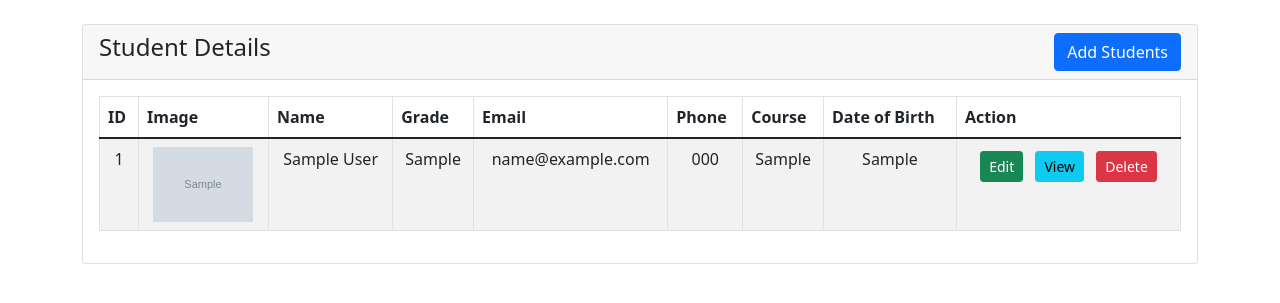
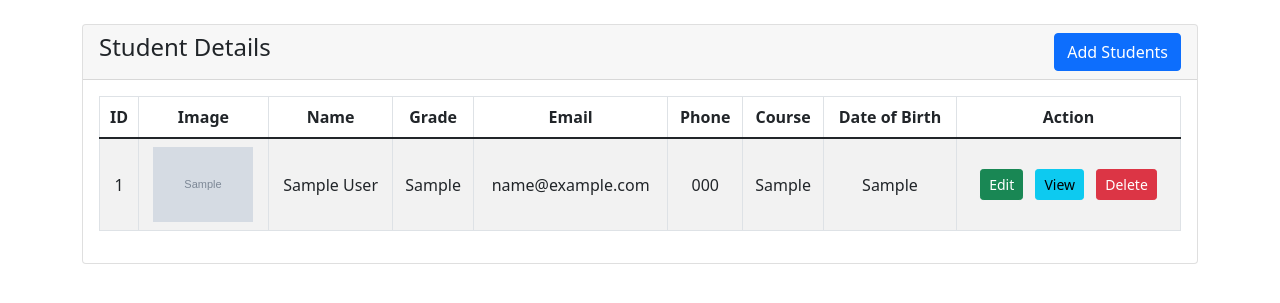
Before and after one commit to BoboTheSlobo/students-table, a PHP site: page / in a window 1280 px wide. Shown: the top 303 px of the page. Run offline with PHP 8.4, Linux system fonts and the light colour scheme; tables that the repository leaves empty or names only in its code hold one stand-in row (values such as "Sample post"); grey boxes marked "Sample" are stand-in pictures.

Commit message:
Changing the photo and aligning the td text

```diff
--- a/index.php
+++ b/index.php
@@ -32,7 +32,7 @@
 
                         <table class="table table-bordered table-striped">
                             <thead>
-                                <tr>
+                                <tr class="text-center">
                                     <th>ID</th>
                                     <th>Image</th>
                                     <th>Name</th>
@@ -57,7 +57,7 @@
                                             <tr>
                                                 <td class="text-center"><?= $student['id']; ?></td>
                                                 <td class="text-center"><img src="<?= $student['image']; ?>" alt="student image"  style="max-width: 100px; max-height: 100px;"></td>
-                                                <td class="text-center"><?= $student['name']; ?></td>
+                                                <td class="text-center "><?= $student['name']; ?></td>
                                                 <td class="text-center"><?= $student['grade']; ?></td>
                                                 <td class="text-center"><?= $student['email']; ?></td>
                                                 <td class="text-center"><?= $student['phone']; ?></td>
--- /dev/null
+++ b/style.css
@@ -0,0 +1,3 @@
+td {
+  vertical-align: middle;
+}
```
Also changed, not shown: Screenshot 2023-11-23 174635.png (added), assets/Slobodan.png (deleted).
